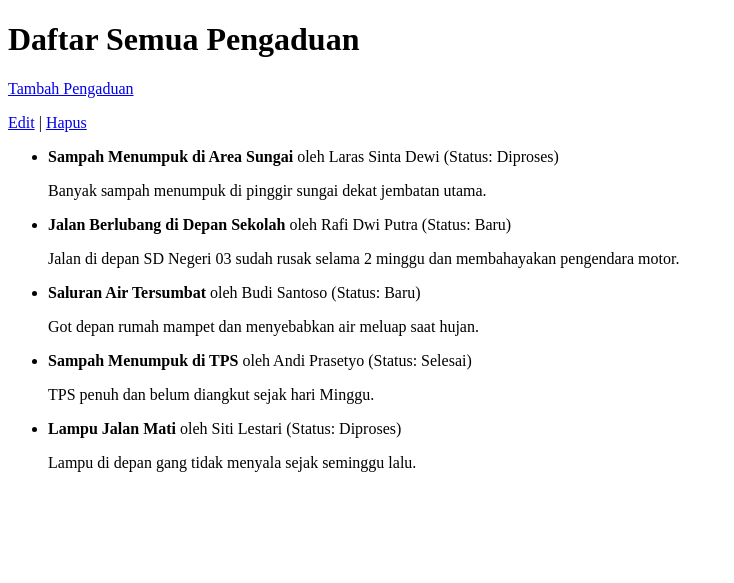
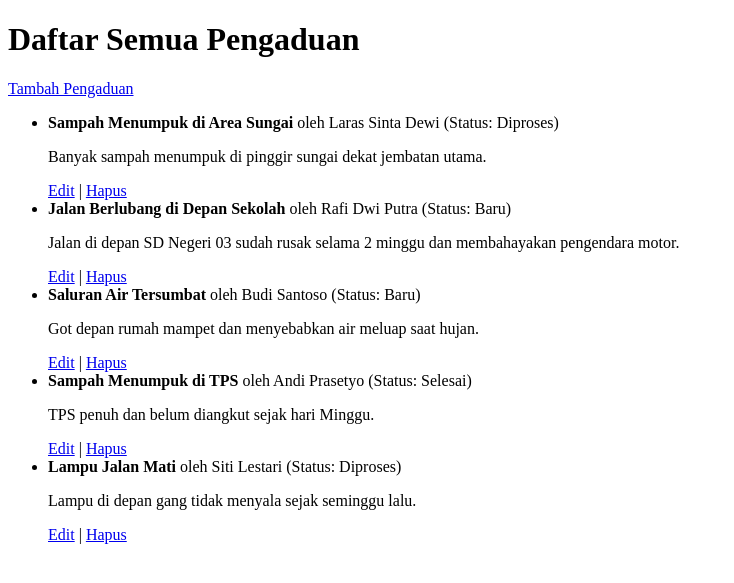
Before and after one commit to Freddy47588/framework-programming-kelurahan-23201276, a Django app: page /pengaduan/ in a window 1280 px wide. Shown: the top 583 px of the page, without its empty margins (0-734 px from the left). Run offline with Django 5.2, Linux system fonts and the light colour scheme; data comes from the database, SQL or seed files in the repository; both versions use the stored data as it was after the commit.

Commit message:
Fix: perbaikan routing CRUD untuk Warga & Pengaduan (tambah, edit, hapus, detail)

```diff
--- a/warga/templates/warga/pengaduan_list.html
+++ b/warga/templates/warga/pengaduan_list.html
@@ -1,20 +1,20 @@
 <!DOCTYPE html>
 <html>
-  <head>
-    <title>Daftar Pengaduan Warga</title>
-  </head>
+<head><title>Daftar Pengaduan Warga</title></head>
 <body>
   <h1>Daftar Semua Pengaduan</h1>
 
   <p><a href="{% url 'pengaduan-tambah' %}">Tambah Pengaduan</a></p>
-    <a href="{% url 'pengaduan-edit' aduan.pk %}">Edit</a> |
-    <a href="{% url 'pengaduan-hapus' aduan.pk %}">Hapus</a>
+
   <ul>
     {% for aduan in object_list %}
       <li>
         <strong>{{ aduan.judul }}</strong> oleh {{ aduan.pelapor.nama_lengkap }}
         (Status: {{ aduan.get_status_display }})
         <p>{{ aduan.deskripsi }}</p>
+
+        <a href="{% url 'pengaduan-edit' pk=aduan.pk %}">Edit</a> |
+        <a href="{% url 'pengaduan-hapus' pk=aduan.pk %}">Hapus</a>
       </li>
     {% empty %}
       <li>Tidak ada pengaduan.</li>
```
Also changed, not shown: db.sqlite3. Lines whose indentation alone changed are shown as unchanged.
